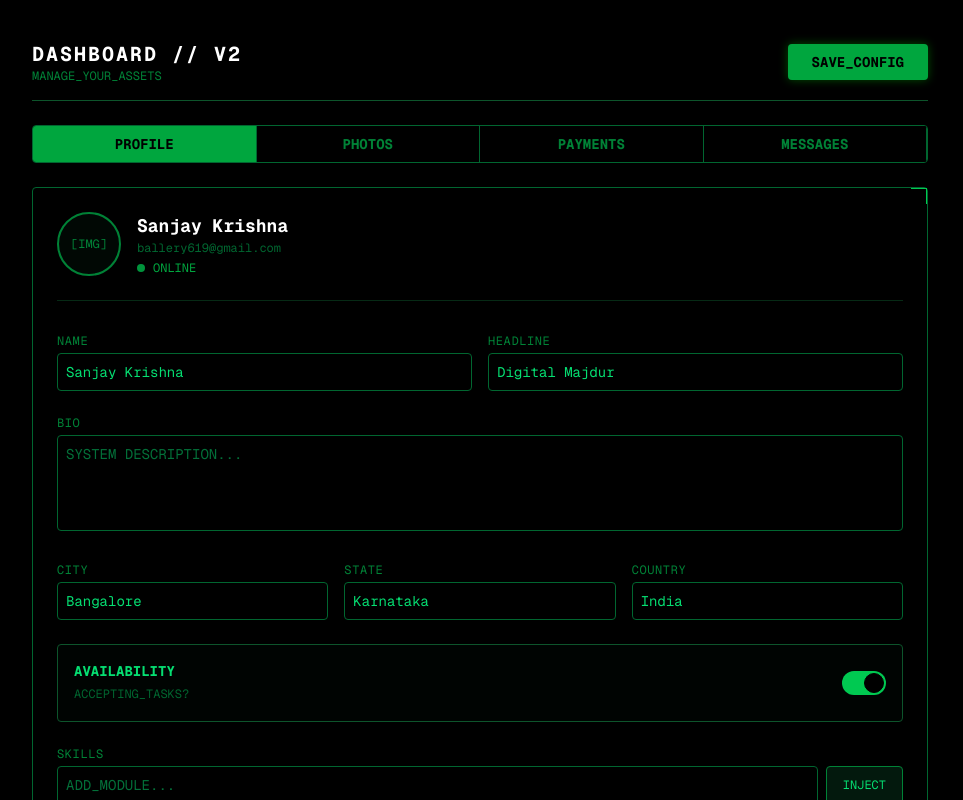
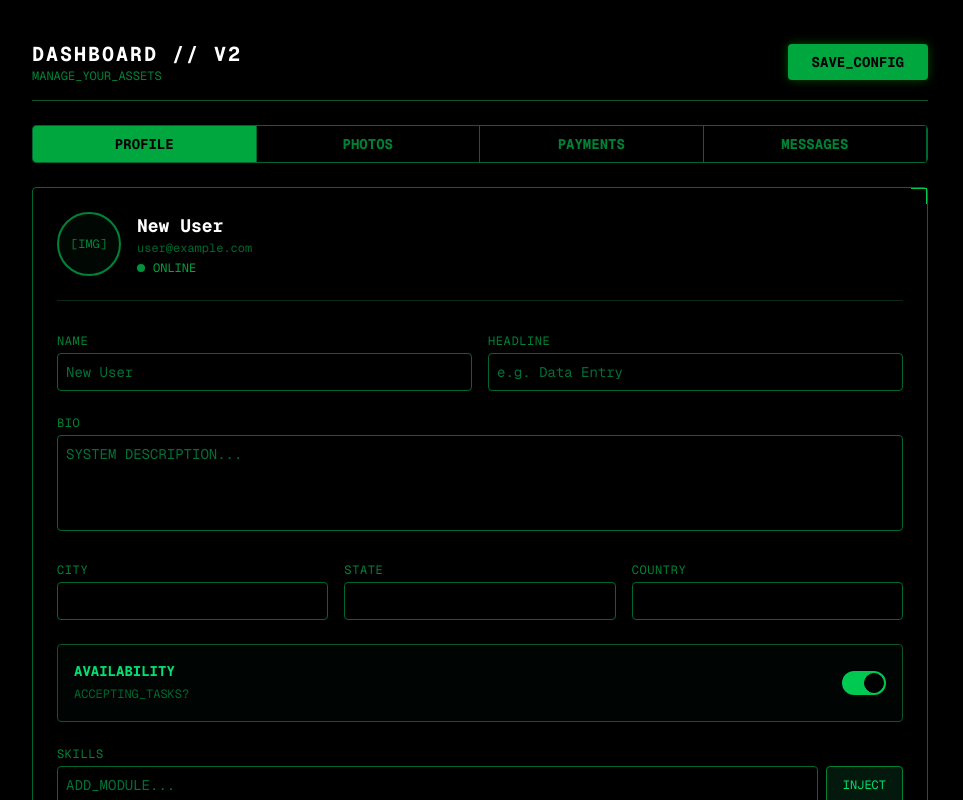
Before and after one commit to gingerbotcodes/majdur.ai, a Next.js app: page /register in a window 1280 px wide. Shown: the top 800 px of the page, without its empty margins (160-1123 px from the left). Built offline with nearby package versions, Linux system fonts and the light colour scheme; no server answers.

Commit message:
Sanitize User Data

```diff
--- a/app/register/page.tsx
+++ b/app/register/page.tsx
@@ -5,11 +5,24 @@ import { supabase } from '@/lib/supabaseClient';
 export default function Register() {
   const [activeTab, setActiveTab] = useState('profile');
   const [form, setForm] = useState({
-    name: 'Sanjay Krishna', headline: 'Digital Majdur', bio: '',
-    city: 'Bangalore', state: 'Karnataka', country: 'India',
-    available: true, showEmail: false, twitter: '', linkedin: '',
-    github: '', website: '', rate: 50, timezone: 'UTC'
+    name: '',
+    headline: '',
+    bio: '',
+    city: '',
+    state: '',
+    country: '',
+    available: true,
+    showEmail: false,
+    twitter: '',
+    linkedin: '',
+    github: '',
+    website: '',
+    instagram: '',
+    youtube: '',
+    rate: 0,
+    timezone: 'UTC'
   });
+
   const [skillInput, setSkillInput] = useState('');
   const [skills, setSkills] = useState<string[]>([]);
   const [loading, setLoading] = useState(false);
@@ -21,15 +34,22 @@ export default function Register() {
     }
   };
 
-  const removeSkill = (skill: string) => { setSkills(skills.filter(s => s !== skill)); };
+  const removeSkill = (skill: string) => {
+    setSkills(skills.filter(s => s !== skill));
+  };
 
   const handleSubmit = async () => {
     setLoading(true);
+
     const { error } = await supabase.from('majdurs').insert([{
-      name: form.name, location: `${form.city}, ${form.country}`,
-      rate: form.rate, bio: form.bio, skill: skills.join(', '),
+      name: form.name || 'Anonymous',
+      location: `${form.city}, ${form.country}`,
+      rate: form.rate,
+      bio: form.bio,
+      skill: skills.join(', '),
       status: form.available ? 'IDLE' : 'BUSY'
     }]);
+
     setLoading(false);
     if (error) alert("Error: " + error.message);
     else alert("PROFILE_SYNCED_TO_MAINFRAME");
@@ -40,10 +60,9 @@ export default function Register() {
       case 'profile':
         return (
           <div className="grid grid-cols-1 gap-6 animate-fade-in">
-            {/* ... Existing Profile Form ... */}
             <div className="grid grid-cols-1 md:grid-cols-2 gap-4">
-              <div><label className="block text-xs text-green-700 mb-1 uppercase tracking-wider">Name</label><input className="w-full bg-black border border-green-800 rounded-sm p-2 text-sm text-green-400 focus:border-green-500 outline-none" value={form.name} onChange={e => setForm({...form, name: e.target.value})} /></div>
-              <div><label className="block text-xs text-green-700 mb-1 uppercase tracking-wider">Headline</label><input className="w-full bg-black border border-green-800 rounded-sm p-2 text-sm text-green-400 focus:border-green-500 outline-none" value={form.headline} onChange={e => setForm({...form, headline: e.target.value})} placeholder="UNIT FUNCTION" /></div>
+              <div><label className="block text-xs text-green-700 mb-1 uppercase tracking-wider">Name</label><input className="w-full bg-black border border-green-800 rounded-sm p-2 text-sm text-green-400 focus:border-green-500 outline-none" value={form.name} onChange={e => setForm({...form, name: e.target.value})} placeholder="New User" /></div>
+              <div><label className="block text-xs text-green-700 mb-1 uppercase tracking-wider">Headline</label><input className="w-full bg-black border border-green-800 rounded-sm p-2 text-sm text-green-400 focus:border-green-500 outline-none" value={form.headline} onChange={e => setForm({...form, headline: e.target.value})} placeholder="e.g. Data Entry" /></div>
             </div>
             <div><label className="block text-xs text-green-700 mb-1 uppercase tracking-wider">Bio</label><textarea className="w-full bg-black border border-green-800 rounded-sm p-2 text-sm text-green-400 h-24 focus:border-green-500 outline-none resize-none" value={form.bio} onChange={e => setForm({...form, bio: e.target.value})} placeholder="SYSTEM DESCRIPTION..." /></div>
             <div className="grid grid-cols-1 md:grid-cols-3 gap-4">
@@ -128,7 +147,7 @@ export default function Register() {
         {/* User Header (Always Visible) */}
         <div className="flex items-center gap-4 mb-8 border-b border-green-900/50 pb-6">
           <div className="w-16 h-16 rounded-full border-2 border-green-700 flex items-center justify-center text-xs text-green-700 bg-green-900/10">[IMG]</div>
-          <div><h2 className="text-white font-bold text-lg">{form.name}</h2><p className="text-xs text-green-800">ballery619@gmail.com</p><div className="flex items-center gap-2 mt-1"><div className={`w-2 h-2 rounded-full ${form.available ? 'bg-green-500 animate-pulse' : 'bg-red-500'}`}></div><p className="text-xs text-green-600">{form.available ? 'ONLINE' : 'OFFLINE'}</p></div></div>
+          <div><h2 className="text-white font-bold text-lg">{form.name || 'New User'}</h2><p className="text-xs text-green-800">user@example.com</p><div className="flex items-center gap-2 mt-1"><div className={`w-2 h-2 rounded-full ${form.available ? 'bg-green-500 animate-pulse' : 'bg-red-500'}`}></div><p className="text-xs text-green-600">{form.available ? 'ONLINE' : 'OFFLINE'}</p></div></div>
         </div>
 
         {renderContent()}
```
